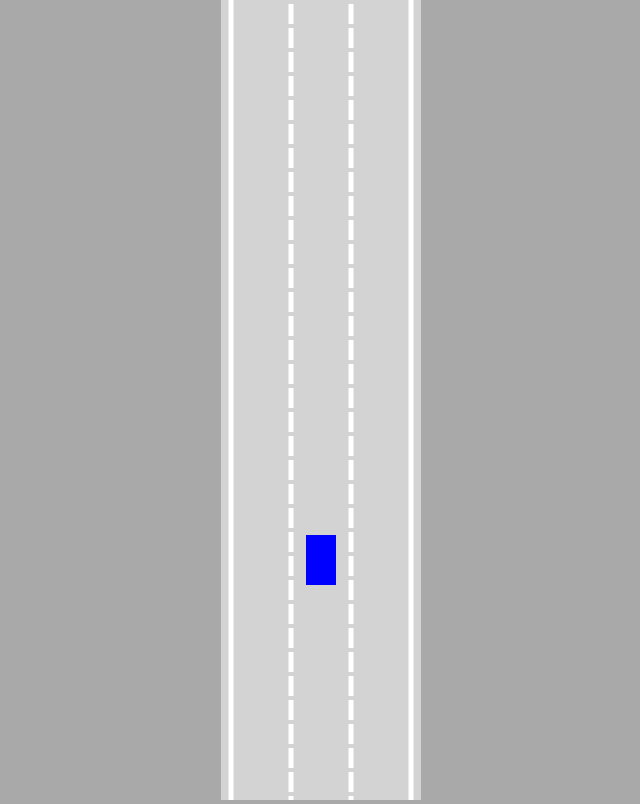
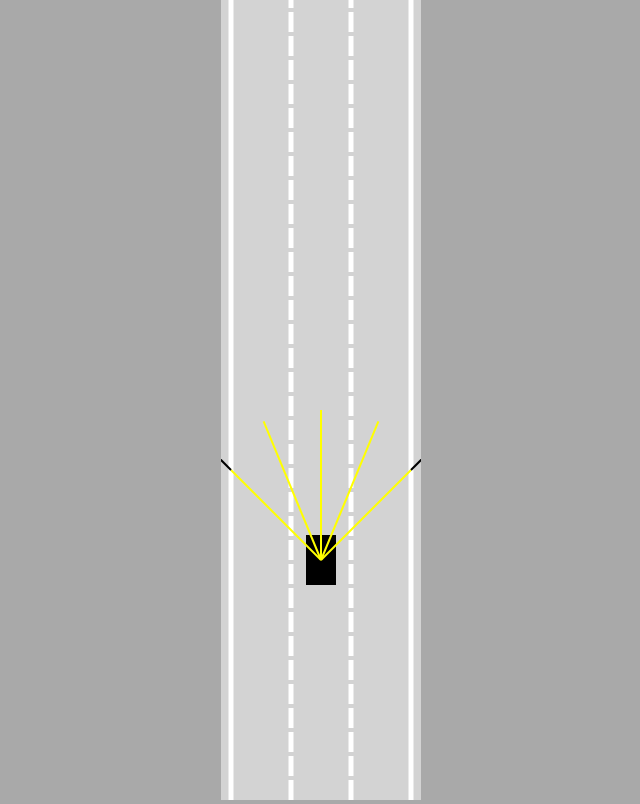
Before and after one commit to pkro/no_blackbox_ml_NN_self_driving_car, a plain HTML site: page index.html in a window 1280 px wide. Shown: the whole page, without its empty margins (319-959 px from the left). Drawn offline with Linux system fonts and the light colour scheme.

Commit message:
lecture 4 done

```diff
--- a/car.js
+++ b/car.js
@@ -13,14 +13,90 @@ class Car {
         this.friction = 0.05;
 
         this.angle = 0;
+        this.damaged = false;
+
         this.steeringAngleIncrease = 0.03;
 
         this.controls = new Controls();
+        this.sensor = new Sensor(this);
+
     }
 
-    update() {
-        this.#move();
+    update(roadBorders) {
+        if (!this.damaged) {
+            this.#move();
+            this.polygon = this.#createPolygon();
+            this.damaged = this.#assessDamage(roadBorders);
+        }
+        this.sensor.update(roadBorders)
+    }
 
+    #assessDamage(roadBorders) {
+        for (let i = 0; i < roadBorders.length; i++) {
+            // roadborders are just lines, but that doesn't matter as a polygon can
+            // just have two points (and thus 2 lines, A->B and B->A
+            if(polysIntersect(this.polygon, roadBorders[i])) {
+                return true;
+            }
+        }
+        return false;
+    }
+
+    // figure out the points of the car
+    #createPolygon(){
+        // we can create any polygon we like, for now we just use a simple rectangle for the car
+        // we calculate it from the position data we have from the car:
+        // center of car (calculated from width/height) and angle
+        const points = [];
+        /*
+        This is the car
+        ------------------
+        |        |     / |
+        |        |    /  |
+        |        |𝛼 /rad |
+        |        |/      |
+        |                |
+        |                |
+        |                |
+        ------------------
+         */
+        // hypothenuse: the longes side of a right triangle (rechtwinkliges Dreieck)
+        const rad = Math.hypot(this.width, this.height)/2;
+        /*
+        ------------
+        |         /|
+        |        / |
+        |       /  |
+        |      /   |
+        |     /    |
+        |   /      |
+        |𝛼/        |
+        ------------
+         */
+        const alpha = Math.atan2(this.width, this.height);
+
+        // top right point of the car
+        points.push({
+            x:this.x-Math.sin(this.angle-alpha)*rad,
+            y:this.y-Math.cos(this.angle-alpha)*rad
+        });
+        // going counter-clockwise, next is upper left
+        points.push({
+            x:this.x-Math.sin(this.angle+alpha)*rad,
+            y:this.y-Math.cos(this.angle+alpha)*rad
+        });
+        // lower left
+        points.push({
+            x:this.x-Math.sin(Math.PI+this.angle-alpha)*rad,
+            y:this.y-Math.cos(Math.PI+this.angle-alpha)*rad
+        });
+        // lower right
+        points.push({
+            x:this.x-Math.sin(Math.PI+this.angle+alpha)*rad,
+            y:this.y-Math.cos(Math.PI+this.angle+alpha)*rad
+        });
+
+        return points;
     }
 
     #move() {
@@ -71,28 +147,21 @@ class Car {
         this.y -= Math.cos(this.angle) * this.speed;
     }
 
-    draw(ctx) {
-        ctx.save();
+    draw(ctx){
+        ctx.fillStyle="black";
+        if (this.damaged) {
+            ctx.fillStyle="red";
+        }
 
-        // move upper left corner of context to be at x/y pos of car
-        ctx.translate(this.x, this.y);
-        // apply rotation for steering; this way we don't have to do
-        // complicated calculations and draw diagonal lines
-        ctx.rotate(-this.angle);
         ctx.beginPath();
-
-        ctx.rect(
-            // we have already translated the ctx to the x/y coordinates x/y is at coords 0 / 0,
-            // so we just use width/height here for the x/y parameters
-            -this.width / 2,
-            -this.height / 2,
-            this.width,
-            this.height);
-        ctx.strokeStyle = 'green';
-        ctx.fillStyle = 'blue';
+        ctx.moveTo(this.polygon[0].x,this.polygon[0].y);
+        for(let i=1;i<this.polygon.length;i++){
+            ctx.lineTo(this.polygon[i].x,this.polygon[i].y);
+        }
         ctx.fill();
 
-        // restore ctx so the car is at the right position at the right angle
-        ctx.restore();
+        this.sensor.draw(ctx);
     }
+
+
 }
--- a/index.html
+++ b/index.html
@@ -7,6 +7,7 @@
 </head>
 <body>
 <canvas id="myCanvas"></canvas>
+<script src="sensor.js"></script>
 <script src="utils.js"></script>
 <script src="road.js"></script>
 <script src="controls.js"></script>
--- a/main.js
+++ b/main.js
@@ -9,11 +9,12 @@ const road = new Road(
 );
 const car = new Car(
     road.getLaneCenter(1), // set car in the middle of the 2nd lane
-    300, 30, 50);
-car.draw(ctx);
+    100, 30, 50);
+
+animate();
 
 function animate() {
-    car.update();
+    car.update(road.getBorders());
 
     // (re-)sizing the canvas also clears it, so we don't have to use clearRect
     canvas.height = window.innerHeight;
@@ -29,5 +30,3 @@ function animate() {
     ctx.restore();
     requestAnimationFrame(animate)
 }
-
-animate();
--- a/road.js
+++ b/road.js
@@ -48,7 +48,7 @@ class Road {
 
         // draw the middle lane lines
         for (let i = 1; i <= this.laneCount - 1; i++) {
-            const x = utils.lerp(
+            const x = lerp(
                 this.left,
                 this.right,
                 i / this.laneCount // between 0-1
--- /dev/null
+++ b/sensor.js
@@ -0,0 +1,133 @@
+"use strict";
+
+class Sensor {
+    constructor(car) {
+        this.car = car;
+        this.rayCount = 5;
+        this.rayLength = 150; // range of the rays
+        this.raySpread = Math.PI / 2; // 45° ray spread angle
+
+        this.rays = [];
+        this.readings = [];
+    }
+
+    update(roadBorders) {
+        this.#castRays();
+        this.readings = [];
+
+        for (const ray of this.rays) {
+            // check if ray intersects with any of the road borders
+            this.readings.push(
+                this.#getReading(ray, roadBorders)
+            )
+        }
+    }
+
+    // returns the point with offset of the intersection point with the closest distance to the ray origin
+    // return type: {x, y, offset}
+    #getReading(ray, roadBorders) {
+        let touches = [];
+        for (let i = 0; i < roadBorders.length; i++) {
+            const touch = getIntersection(
+                ray[0],
+                ray[1],
+                roadBorders[i][0],
+                roadBorders[i][1]);
+
+            if (touch) {
+                touches.push(touch);
+            }
+        }
+
+        if(touches.length === 0) {
+            return null;
+        } else {
+            // offset = distance of ray origin to touch point
+            const offsets = touches.map(e => e.offset);
+            const minOffset = Math.min(...offsets);
+
+            return touches.find(e=>e.offset===minOffset);
+        }
+    }
+
+    #castRays() {
+        this.rays = [];
+        for (let i = 0; i < this.rayCount; i++) {
+
+            // sin / cos refresher:
+            // ---------------------
+            // In a unit circle (a circle with radius 1), the sine (sin) of an angle is the y-coordinate
+            // of the point where the angle intersects the circle. The cosine (cos) is the x-coordinate.
+            //
+            // ASCII Diagram of a unit circle with an angle θ:
+            //
+            //          y
+            //          ^
+            //          |
+            //          |    /)
+            //          |   /  )
+            //          |  /    )
+            //          | /θ    )
+            //          |/_ _ _ _ _ > x
+            //
+            // sin(θ) = Opposite / Hypotenuse = y / 1 = y
+            // cos(θ) = Adjacent / Hypotenuse = x / 1 = x
+            //
+            // In this code, we use sin and cos to calculate the x and y offsets from the car's
+            // current position to find the end points of the rays. We multiply sin(θ) and cos(θ)
+            // by the ray's length to extend the point to the end of the ray.
+            //
+            // End point calculations:
+            // x = car.x - rayLength * sin(θ)
+            // y = car.y - rayLength * cos(θ)
+            // ---------------------
+
+            const rayAngle = lerp(
+                this.raySpread / 2,
+                -this.raySpread / 2,
+                this.rayCount === 1 ? 0.5 : i / (this.rayCount - 1)
+            ) + this.car.angle;
+
+            const start = {x: this.car.x, y: this.car.y};
+            const end = {
+                x: this.car.x - Math.sin(rayAngle) * this.rayLength,
+                y: this.car.y - Math.cos(rayAngle) * this.rayLength
+            };
+
+            this.rays.push([start, end]);
+        }
+    }
+
+    draw(ctx) {
+        for (let i = 0; i < this.rayCount; i++) {
+            let end = this.rays[i][1];
+            // if we intersect the borders at some point, that point
+            // will be the end (so the ray stops at the intersection point)
+            if(this.readings[i]) {
+                end = this.readings[i];
+            }
+            const {x: rayOriginX, y: rayOriginY} = this.rays[i][0];
+
+            // draw line from ray origin to ray end OR intersection path
+            ctx.beginPath();
+            ctx.lineWidth=2;
+            ctx.strokeStyle = "yellow";
+            ctx.moveTo(rayOriginX, rayOriginY);
+            ctx.lineTo(end.x, end.y);
+            ctx.stroke();
+
+            // draw line FROM end of ray to intersection
+            ctx.beginPath();
+            ctx.lineWidth=2;
+            ctx.strokeStyle = "black";
+
+            ctx.moveTo(this.rays[i][1].x, this.rays[i][1].y);
+            ctx.lineTo(end.x, end.y);
+            ctx.stroke();
+
+
+        }
+    }
+
+
+}
--- a/utils.js
+++ b/utils.js
@@ -1,4 +1,3 @@
-const utils = {};
 /**
  * Performs linear interpolation between two points A and B.
  *
@@ -15,8 +14,44 @@ const utils = {};
  *
  * This function is commonly used in computer graphics, animations, and data approximations.
  *
- * @returns The interpolated value between A and B based on parameter t.
+ * @returns number The interpolated value between A and B based on parameter t.
+ * Example: lerp(-4, 6, 0.5) = 2 (get the value that is at 50% (0.5) of a range between -4 and 6
  */
-utils.lerp = (A, B, t) => {
+function lerp(A, B, t) {
     return A + (B - A) * t;
 }
+
+function getIntersection(A, B, C, D) {
+    const tTop = (D.x - C.x) * (A.y - C.y) - (D.y - C.y) * (A.x - C.x);
+    const uTop = (C.y - A.y) * (A.x - B.x) - (C.x - A.x) * (A.y - B.y);
+    const bottom = (D.y - C.y) * (B.x - A.x) - (D.x - C.x) * (B.y - A.y);
+
+    if (bottom !== 0) {
+        const t = tTop / bottom;
+        const u = uTop / bottom;
+        if (t >= 0 && t <= 1 && u >= 0 && u <= 1) {
+            return {
+                x: lerp(A.x, B.x, t),
+                y: lerp(A.y, B.y, t),
+                offset: t
+            };
+        }
+    }
+    return null;
+}
+
+function polysIntersect(polygon1, polygon2) {
+    for (let i = 0; i < polygon1.length; i++) {
+        for(let j=0; j<polygon2.length; j++) {
+            const touch = getIntersection(
+                polygon1[i],
+                polygon1[(i+1)%polygon1.length], // last point should connect to the first point
+                polygon2[j],
+                polygon2[(j+1)%polygon2.length]);
+            if (touch) {
+                return true;
+            }
+        }
+    }
+    return false;
+}
```
